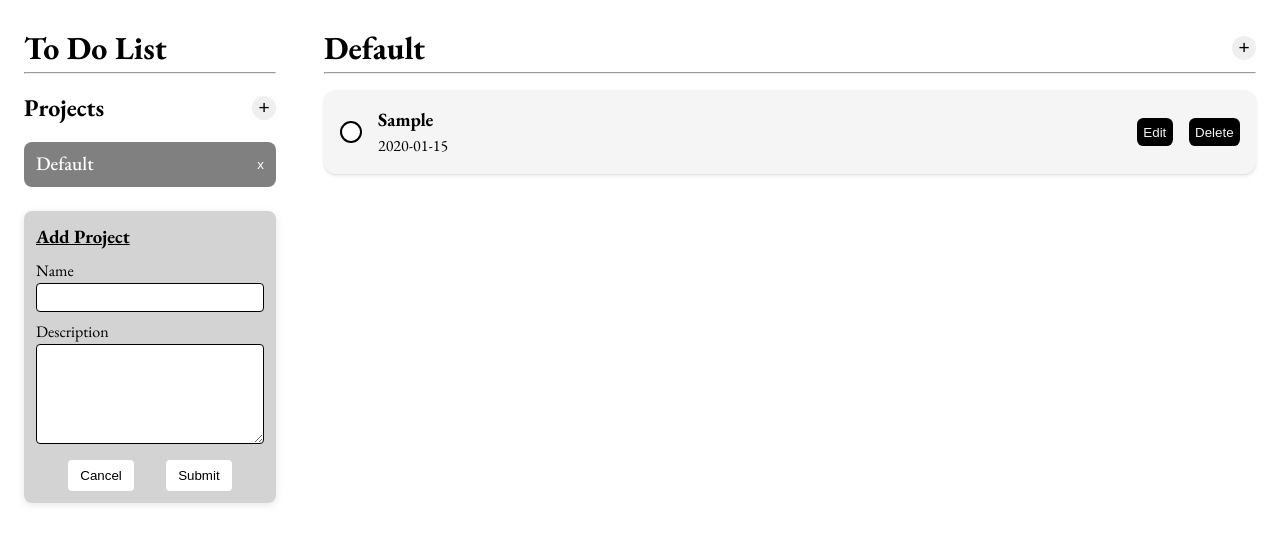
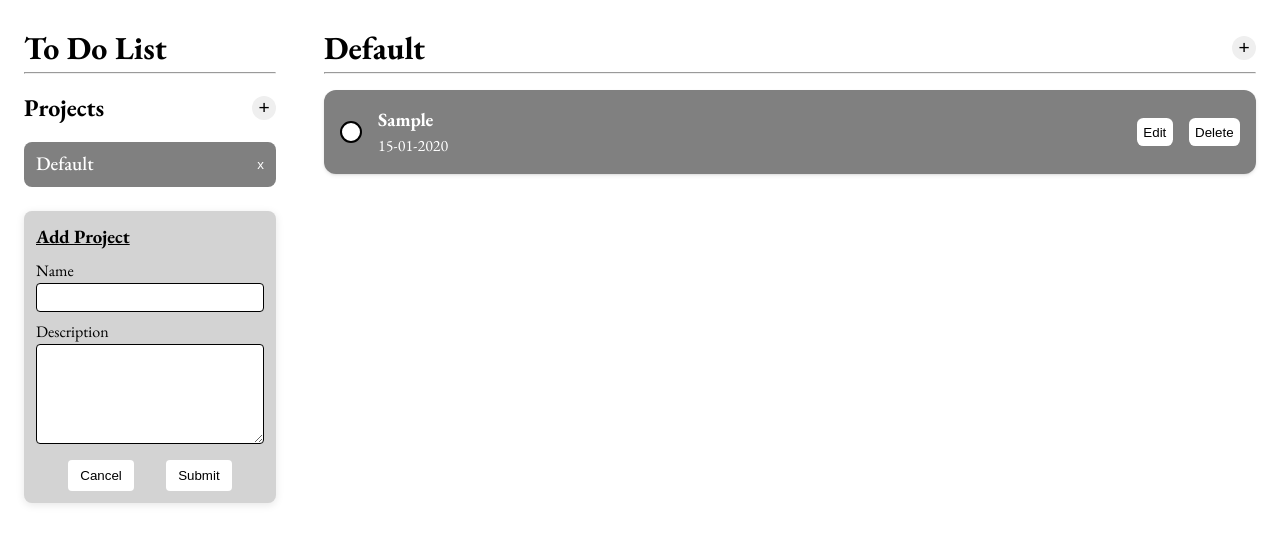
Before and after one commit to Burrpiee/TOP_TodoList_2ndTry, a website built with webpack: page src/template.html in a window 1280 px wide. Both pictures are taken after typing "Sample", "Sample", "2020-01-15", "Sample" into the empty fields and a click on the button "Add". Built offline with nearby package versions, Linux system fonts and the light colour scheme.

Commit message:
Saving progress
Currently working on adding eventlistners to each
of the todo item. Also plan to use date fns to
format date for the todo items.

```diff
--- a/package.json
+++ b/package.json
@@ -12,5 +12,8 @@
     "build": "webpack",
     "dev": "webpack serve",
     "deploy": "git subtree push --prefix dist origin gh-pages"
+  },
+  "dependencies": {
+    "date-fns": "^4.1.0"
   }
 }
--- a/src/modules/domManager.js
+++ b/src/modules/domManager.js
@@ -1,6 +1,7 @@
 import Project from "./project";
 import Todo from "./todo";
 import TodoManager from "./todoManager";
+import { format } from 'date-fns';
 //DOM manager
 
 //Private variable for dom elements
@@ -59,13 +60,26 @@ const setupEventListeners = () => {
             document.getElementById('add-todo-container').classList.add('hidden');
         }
     });
+
+    //Todo item actions
+    dom.todosList.addEventListener('click', (e) => {
+        const target = e.target;
+
+        //If checkbox is clicked
+        if(target.matches()) {
+
+        }
+
+    });
 };
 
 //Rendering of projects in projects list
 const renderProjects = () => {
     const projects = TodoManager.getAllProjects();
 
-    dom.projectsList.innerHTML = ''; //Clear current list
+    //Clear project lists
+    dom.projectsList.innerHTML = '';
+    dom.projectSelect.innerHTML = '';
 
     projects.forEach(project => {
         const projectItem = document.createElement('li');
@@ -135,29 +149,30 @@ const renderTodos = (projectId) => {
         todoItem.classList.add("todo-item");
         todoItem.dataset.id = todo.id;
 
+        //Formatting of date using datefns
+        const dueDate = new Date(todo.dueDate);
+        const formattedDate = format(dueDate, 'dd-MM-yyyy');
+
 
         todoItem.innerHTML = `
         <div class = "todo-checkbox">
-            <input type = "checkbox" id = "todo-${todo.id}">
+            <input type = "checkbox" id = "todo-${todo.id}" ${todo.complete ? 'checked' : ''}>
             <label for = "todo-${todo.id}">
                 <span class = "checkbox-circle"></span>
             </label>
         </div>
         <div class = "todo-content">
-            <h3>${todo.title}</h3>
-            <div>${todo.dueDate}</div>
+            <h3 class = "todo-title">${todo.title}</h3>
+            <div class = "todo-duedate">${formattedDate}</div>
         </div>
         <div class = "todo-actions">
-            <button>Edit</button>
-            <button>Delete</button>
+            <button class = "todo-edit" data-action = "edit" data-todoId = "${todo.id}">Edit</button>
+            <button class = "todo-delete data-action = "delete" data-todoId = "${todo.id}">Delete</button>
         </div>`
 
         dom.todosList.appendChild(todoItem);
     });
-
-
 };
-
 
 
 export default {
--- a/src/styles.css
+++ b/src/styles.css
@@ -136,7 +136,7 @@ li {
 
 /* Add todo form */
 #add-todo-container {
-    margin-top: 1rem;
+    margin: 1rem 0;
     padding: 24px;
     max-width: 800px;
     box-shadow: 0 2px 8px rgba(0, 0, 0, 0.1);
@@ -182,7 +182,8 @@ li {
     grid-template-columns: auto 1fr auto;
     gap: 1rem;
     padding: 1rem;
-    background-color: whitesmoke;
+    background-color: gray;
+    color: white;
     border-radius: 12px;
     box-shadow:
     0 1px 2px rgba(0, 0, 0, 0.07),
@@ -236,7 +237,7 @@ li {
     display: block;
     width: 4px;
     height: 8px;
-    border: solid white;
+    border: solid lawngreen;
     border-width: 0 2px 2px 0;
     position: absolute;
     top: 50%;
@@ -273,14 +274,15 @@ li {
     gap: 1rem;
 
     button {
-        color: whitesmoke;
-        background-color: black;
+        color: black;
+        background-color: white;
         padding: 0.4rem;
         border: 0;
         border-radius: 0.4rem;
 
         &:hover {
-            background-color: dimgray;
+            background-color: black;
+            color: white;
         }
     }
 }
```
Also changed, not shown: 1 other file.
